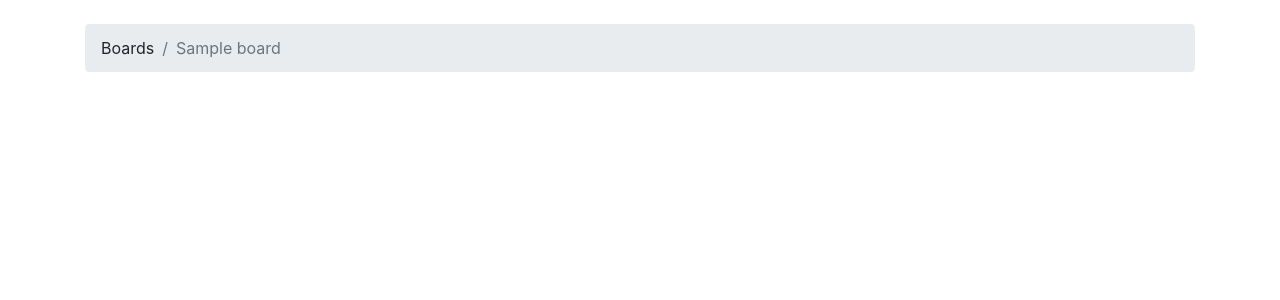
After one commit to anthonygraca/discussion_board_django, a Django app: template templates/topics.html in a window 1280 px wide. The commit adds this page. Shown: the top 300 px of the page. Run offline with Django 3.2, Linux system fonts and the light colour scheme; the template is opened without the code that fills it: most values are stand-ins (such as "Sample title", 1, 10 or a date in 2020); some libraries are stand-ins or nearby versions.

Commit message:
adding urls

```diff
--- a/forum/urls.py
+++ b/forum/urls.py
@@ -21,5 +21,6 @@ from boards import views
 
 urlpatterns = [
     url(r'^$', views.home, name='home'),
+    url(r'^boards/(?P<pk>\d+)/$', views.board_topics, name='board_topics'),
     url(r'^admin/', admin.site.urls),
 ]
--- a/templates/home.html
+++ b/templates/home.html
@@ -2,13 +2,13 @@
 <html>
   <head>
     <meta charset="utf-8">
-    <title>Boards</title>
+    <title>GA SWE Discussion Board</title>
     <link rel="stylesheet" href="{% static 'css/bootstrap.min.css' %}">
   </head>
   <body>
     <div class="container">
       <ol class="breadcrumb my-4">
-        <li class="breadcrumb-item active">Boards</li>
+        <li class="breadcrumb-item active">Software Engineering Discussion Forum, GA-ASI</li>
       </ol>
       <table class="table">
         <thead class="thead-inverse">
--- /dev/null
+++ b/templates/topics.html
@@ -0,0 +1,16 @@
+{% load static %}<!DOCTYPE html>
+<html>
+  <head>
+    <meta charset="utf-8">
+    <title>{{ board.name }}</title>
+    <link rel="stylesheet" href="{% static 'css/bootstrap.min.css' %}">
+  </head>
+  <body>
+    <div class="container">
+      <ol class="breadcrumb my-4">
+        <li class="breadcrumb-item">Boards</li>
+        <li class="breadcrumb-item active">{{ board.name }}</li>
+      </ol>
+    </div>
+  </body>
+</html>
```
